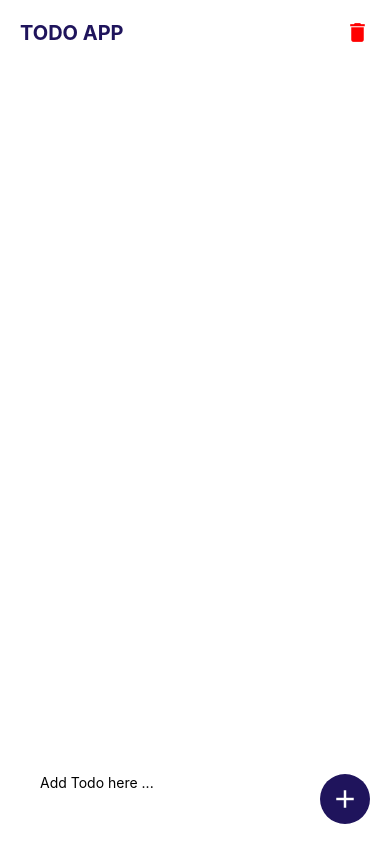
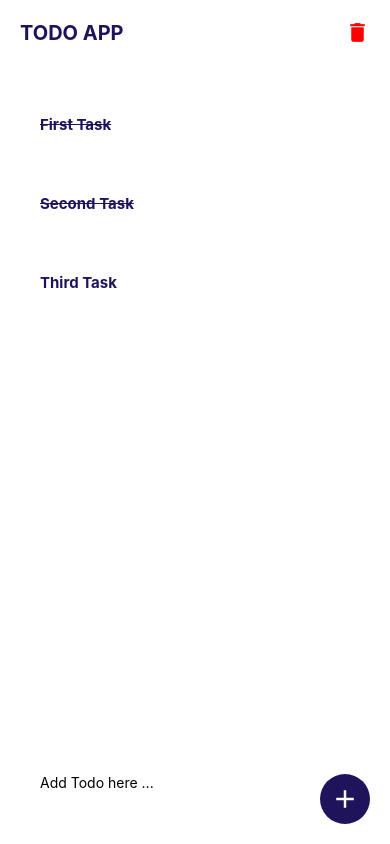
Before and after one commit to 4sskick/rn_toDo, a React Native app: screen / in a window 390 px wide. Built offline with nearby package versions, Linux system fonts and the light colour scheme.

Commit message:
data setup - fake data style

```diff
--- a/App.js
+++ b/App.js
@@ -17,8 +17,24 @@ const App = () => {
     {id: 3, task: 'Third Task', complete: false},
   ]);
 
-  const FakeListItemData = () => {
-    return <View style={mainStyles.container_listItem}></View>;
+  const FakeListItemData = ({dataListItem}) => {
+    return (
+      <View style={mainStyles.container_listItem}>
+        <View>
+          <Text
+            style={{
+              fontWeight: 'bold',
+              fontSize: 15,
+              color: mainColors.primary,
+              textDecorationLine: dataListItem?.complete
+                ? 'line-through'
+                : 'none',
+            }}>
+            {dataListItem?.task}
+          </Text>
+        </View>
+      </View>
+    );
   };
 
   return (
@@ -40,7 +56,7 @@ const App = () => {
           showsVerticalScrollIndicator={false}
           contentContainerStyle={{padding: 20, paddingBottom: 100}}
           data={fakeDataTodos}
-          renderItem={({item}) => <FakeListItemData fakeTodo={item} />}
+          renderItem={({item}) => <FakeListItemData dataListItem={item} />}
         />
       </View>
 
```
